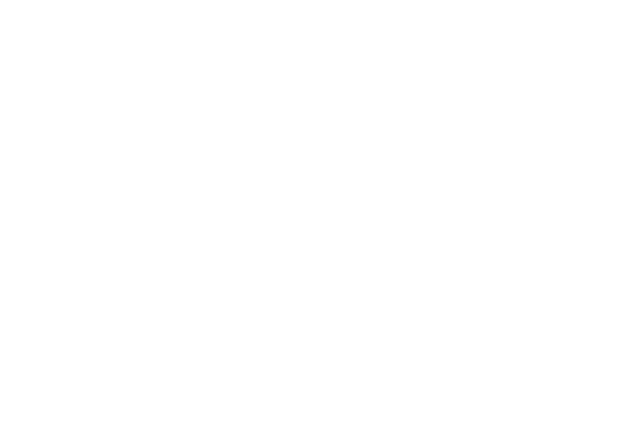
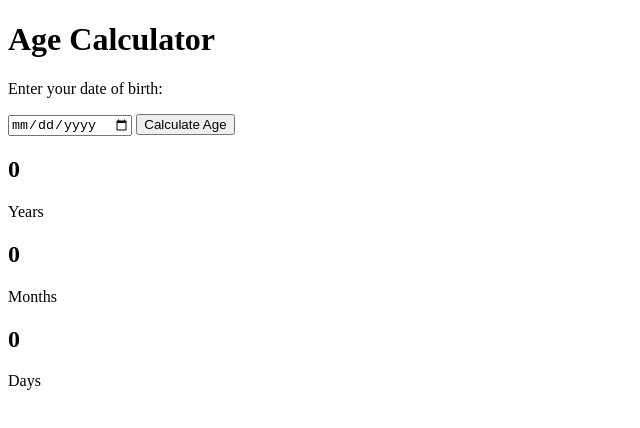
Before and after one commit to dev-mehedihassan/ageCalculator, a plain HTML site: page index.html in a window 1280 px wide. Shown: the whole page, without its empty margins (0-640 px from the left). Drawn offline with Linux system fonts and the light colour scheme.

Commit message:
HTML added

```diff
--- a/index.html
+++ b/index.html
@@ -14,7 +14,37 @@
     <!-- ==== CSS Style Link End ==== -->
 </head>
 <body>
+    <div class="container">
 
+        <h1>Age Calculator</h1>
+
+        <p>Enter your date of birth:</p>
+
+        <input type="date" id="birthDate">
+
+        <button id="calculateBtn">Calculate Age</button>
+
+        <div class="result">
+
+            <div>
+                <h2 id="years">0</h2>
+                <p>Years</p>
+            </div>
+
+            <div>
+                <h2 id="months">0</h2>
+                <p>Months</p>
+            </div>
+
+            <div>
+                <h2 id="days">0</h2>
+                <p>Days</p>
+            </div>
+
+        </div>
+
+        <p id="message"></p>
+    </div>
 
     <script src="./js/script.js"></script>
 </body>
```
